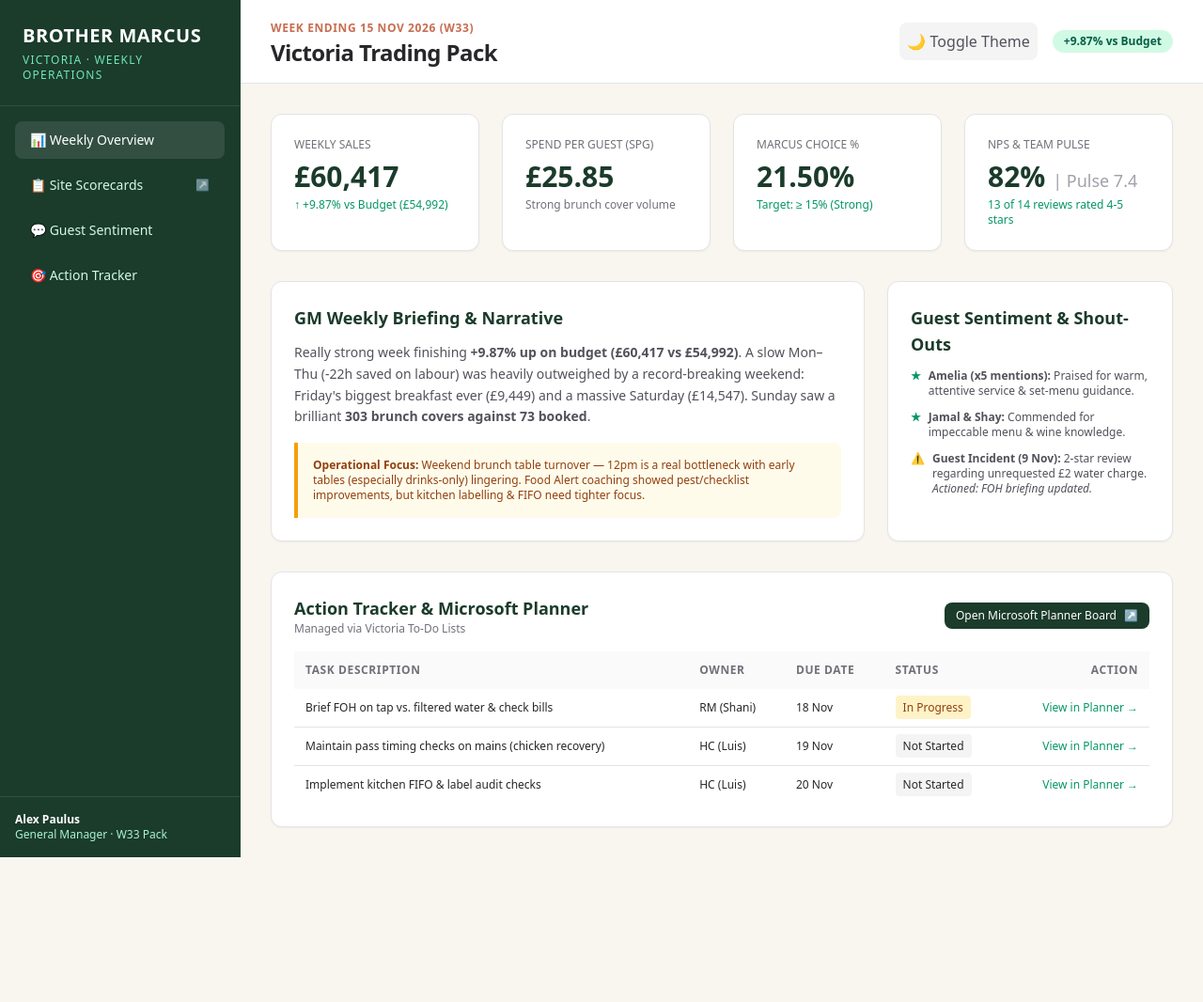
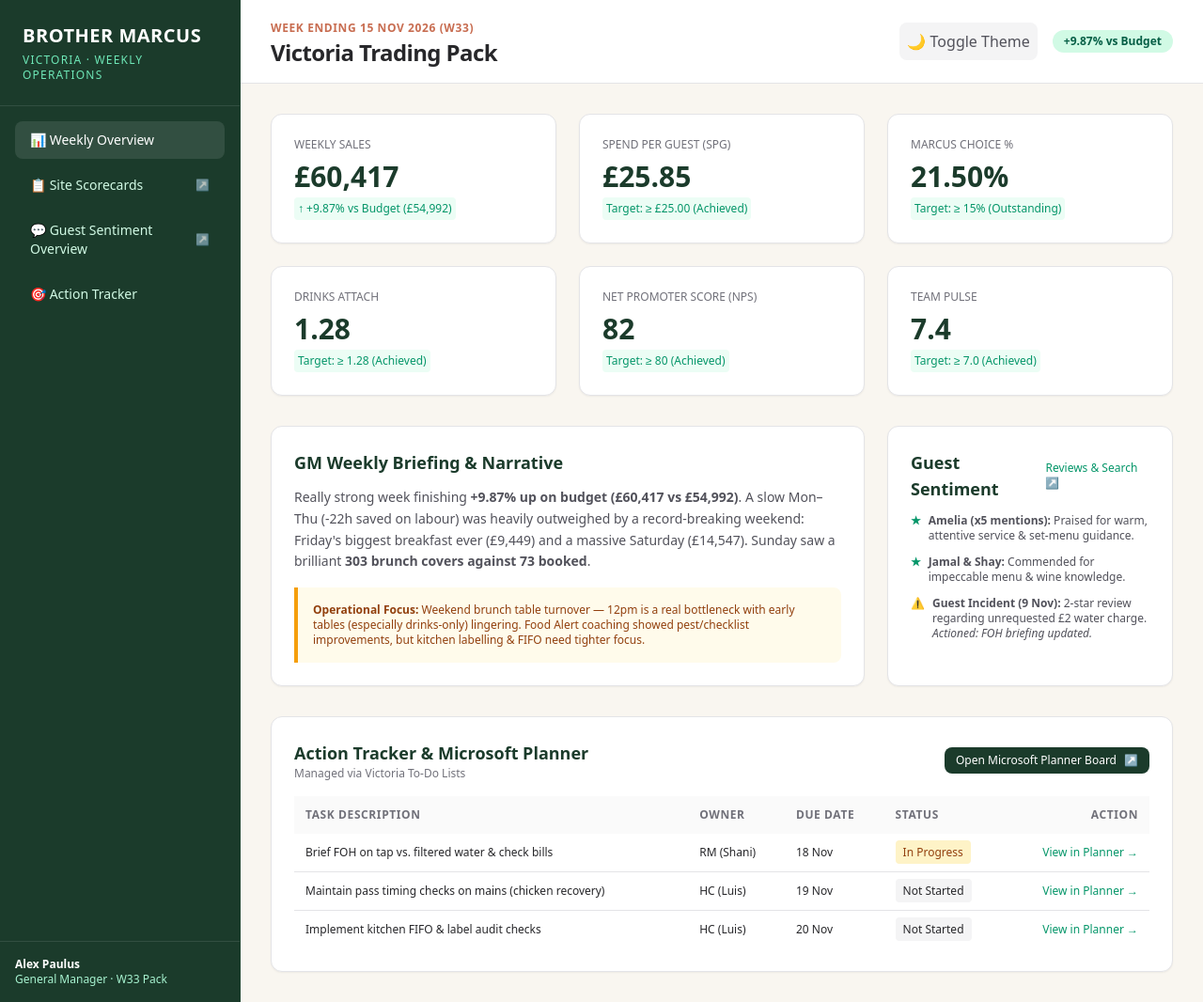
Before and after one commit to APaulusBM/BMVictoriaDash, a plain HTML site: page Index.html in a window 1280 px wide. Shown: the whole page at 94% size. Before the commit the page ends 912 px from the top, so only its background shows below. Drawn offline with nearby package versions, Linux system fonts and the light colour scheme.

Commit message:
Update dash

```diff
--- a/Index.html
+++ b/Index.html
@@ -34,7 +34,10 @@
                 <span>📋 Site Scorecards</span>
                 <span class="text-xs opacity-70">↗</span>
             </a>
-            <a href="#guest-sentiment" class="flex items-center space-x-3 px-4 py-2.5 rounded-lg text-emerald-100 hover:bg-white/5">💬 Guest Sentiment</a>
+            <a href="https://search.google.com/local/reviews" target="_blank" rel="noopener noreferrer" class="flex items-center justify-between px-4 py-2.5 rounded-lg text-emerald-100 hover:bg-white/5">
+                <span>💬 Guest Sentiment Overview</span>
+                <span class="text-xs opacity-70">↗</span>
+            </a>
             <a href="#action-tracker" class="flex items-center space-x-3 px-4 py-2.5 rounded-lg text-emerald-100 hover:bg-white/5">🎯 Action Tracker</a>
         </nav>
         <div class="p-4 border-t border-white/10 text-xs text-emerald-200">
@@ -61,28 +64,51 @@
         <!-- Dashboard Body -->
         <div class="p-8 max-w-7xl mx-auto w-full space-y-8">
 
-            <!-- Top-Line Metric Cards -->
-            <div class="grid grid-cols-1 sm:grid-cols-2 lg:grid-cols-4 gap-6">
+            <!-- Top-Line Metric Cards (Color Coded vs Targets) -->
+            <div class="grid grid-cols-1 sm:grid-cols-2 lg:grid-cols-3 gap-6">
+
+                <!-- Weekly Sales -->
                 <div class="bg-white dark:bg-zinc-900 p-6 rounded-xl border border-zinc-200 dark:border-zinc-800 shadow-sm">
                     <p class="text-xs font-medium text-zinc-500 uppercase">Weekly Sales</p>
                     <p class="text-3xl font-bold mt-2 text-bmGreen dark:text-emerald-400">£60,417</p>
-                    <p class="text-xs text-emerald-600 dark:text-emerald-400 mt-1 font-medium">↑ +9.87% vs Budget (£54,992)</p>
+                    <p class="text-xs text-emerald-600 dark:text-emerald-400 mt-1 font-medium bg-emerald-50 dark:bg-emerald-950/40 p-1 rounded inline-block">↑ +9.87% vs Budget (£54,992)</p>
                 </div>
+
+                <!-- Spend Per Guest (SPG) -->
                 <div class="bg-white dark:bg-zinc-900 p-6 rounded-xl border border-zinc-200 dark:border-zinc-800 shadow-sm">
                     <p class="text-xs font-medium text-zinc-500 uppercase">Spend Per Guest (SPG)</p>
                     <p class="text-3xl font-bold mt-2 text-bmGreen dark:text-emerald-400">£25.85</p>
-                    <p class="text-xs text-zinc-500 mt-1">Strong brunch cover volume</p>
+                    <p class="text-xs text-emerald-600 mt-1 font-medium bg-emerald-50 dark:bg-emerald-950/40 p-1 rounded inline-block">Target: ≥ £25.00 (Achieved)</p>
                 </div>
+
+                <!-- Marcus Choice % -->
                 <div class="bg-white dark:bg-zinc-900 p-6 rounded-xl border border-zinc-200 dark:border-zinc-800 shadow-sm">
                     <p class="text-xs font-medium text-zinc-500 uppercase">Marcus Choice %</p>
                     <p class="text-3xl font-bold mt-2 text-bmGreen dark:text-emerald-400">21.50%</p>
-                    <p class="text-xs text-emerald-600 mt-1 font-medium">Target: ≥ 15% (Strong)</p>
+                    <p class="text-xs text-emerald-600 mt-1 font-medium bg-emerald-50 dark:bg-emerald-950/40 p-1 rounded inline-block">Target: ≥ 15% (Outstanding)</p>
                 </div>
+
+                <!-- Drinks Attach Score -->
                 <div class="bg-white dark:bg-zinc-900 p-6 rounded-xl border border-zinc-200 dark:border-zinc-800 shadow-sm">
-                    <p class="text-xs font-medium text-zinc-500 uppercase">NPS & Team Pulse</p>
-                    <p class="text-3xl font-bold mt-2 text-bmGreen dark:text-emerald-400">82% <span class="text-lg font-normal text-zinc-400">| Pulse 7.4</span></p>
-                    <p class="text-xs text-emerald-600 mt-1 font-medium">13 of 14 reviews rated 4-5 stars</p>
+                    <p class="text-xs font-medium text-zinc-500 uppercase">Drinks Attach</p>
+                    <p class="text-3xl font-bold mt-2 text-bmGreen dark:text-emerald-400">1.28</p>
+                    <p class="text-xs text-emerald-600 mt-1 font-medium bg-emerald-50 dark:bg-emerald-950/40 p-1 rounded inline-block">Target: ≥ 1.28 (Achieved)</p>
                 </div>
+
+                <!-- NPS (Isolated) -->
+                <div class="bg-white dark:bg-zinc-900 p-6 rounded-xl border border-zinc-200 dark:border-zinc-800 shadow-sm">
+                    <p class="text-xs font-medium text-zinc-500 uppercase">Net Promoter Score (NPS)</p>
+                    <p class="text-3xl font-bold mt-2 text-bmGreen dark:text-emerald-400">82</p>
+                    <p class="text-xs text-emerald-600 mt-1 font-medium bg-emerald-50 dark:bg-emerald-950/40 p-1 rounded inline-block">Target: ≥ 80 (Achieved)</p>
+                </div>
+
+                <!-- Team Pulse (Isolated) -->
+                <div class="bg-white dark:bg-zinc-900 p-6 rounded-xl border border-zinc-200 dark:border-zinc-800 shadow-sm">
+                    <p class="text-xs font-medium text-zinc-500 uppercase">Team Pulse</p>
+                    <p class="text-3xl font-bold mt-2 text-bmGreen dark:text-emerald-400">7.4</p>
+                    <p class="text-xs text-emerald-600 mt-1 font-medium bg-emerald-50 dark:bg-emerald-950/40 p-1 rounded inline-block">Target: ≥ 7.0 (Achieved)</p>
+                </div>
+
             </div>
 
             <!-- GM Narrative & Weekly Highlights -->
@@ -97,9 +123,13 @@
                     </div>
                 </div>
 
-                <!-- Guest Sentiment Shout-Outs & Flags -->
-                <div id="guest-sentiment" class="bg-white dark:bg-zinc-900 p-6 rounded-xl border border-zinc-200 dark:border-zinc-800 shadow-sm">
-                    <h3 class="text-lg font-semibold text-bmGreen dark:text-emerald-400 mb-3">Guest Sentiment & Shout-Outs</h3>
+                <!-- Guest Sentiment Shout-Outs & Links -->
+                <div id="guest-sentiment" class="bg-white dark:bg-zinc-900 p-6 rounded-xl border border-zinc-200 dark:border-zinc-800 shadow-sm flex flex-col justify-between">
+                    <div>
+                        <div class="flex justify-between items-center mb-3">
+                            <h3 class="text-lg font-semibold text-bmGreen dark:text-emerald-400">Guest Sentiment</h3>
+                            <a href="https://search.google.com/local/reviews" target="_blank" rel="noopener noreferrer" class="text-xs text-emerald-600 hover:underline">Reviews & Search ↗</a>
+                        </div>
                         <ul class="space-y-3 text-xs text-zinc-600 dark:text-zinc-300">
                             <li class="flex items-start space-x-2">
                                 <span class="text-emerald-600 font-bold">★</span>
@@ -114,6 +144,7 @@
                                 <span><strong>Guest Incident (9 Nov):</strong> 2-star review regarding unrequested £2 water charge. <em>Actioned: FOH briefing updated.</em></span>
                             </li>
                         </ul>
+                    </div>
                 </div>
             </div>
 
```
Lines whose indentation alone changed are shown as unchanged.
